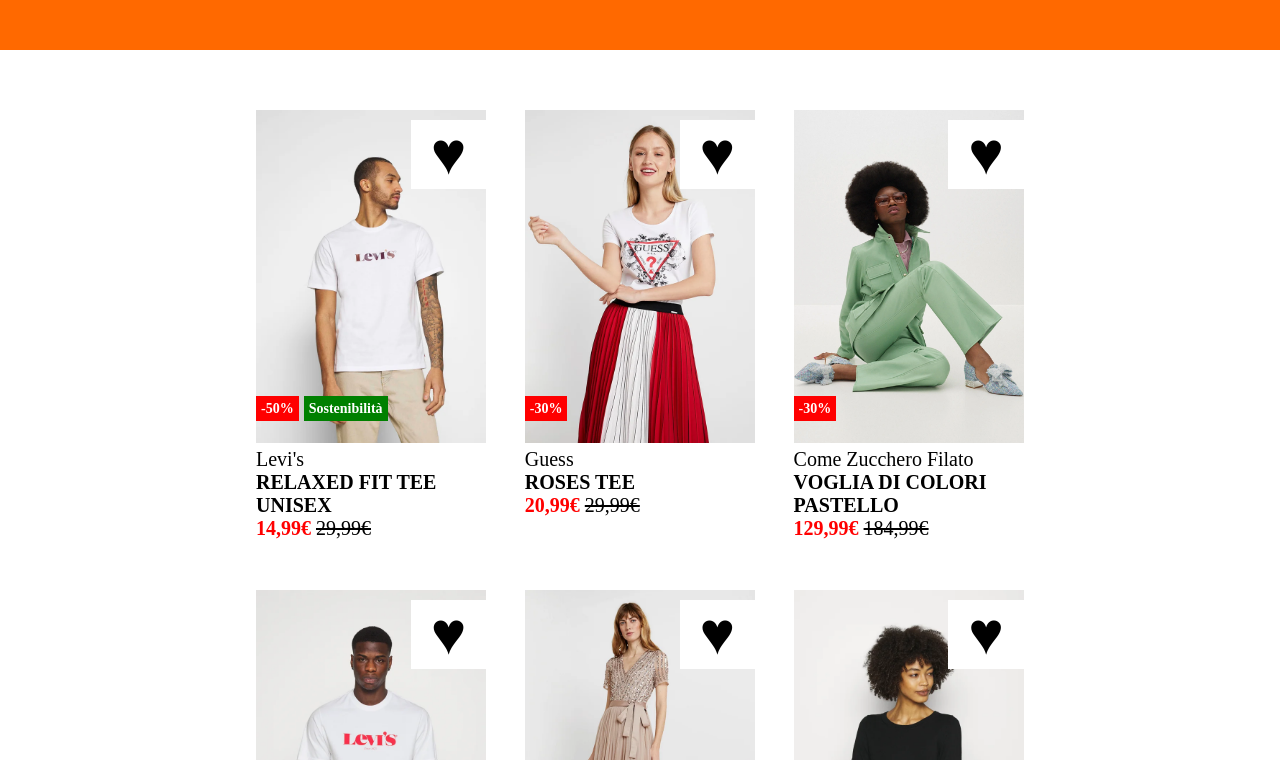
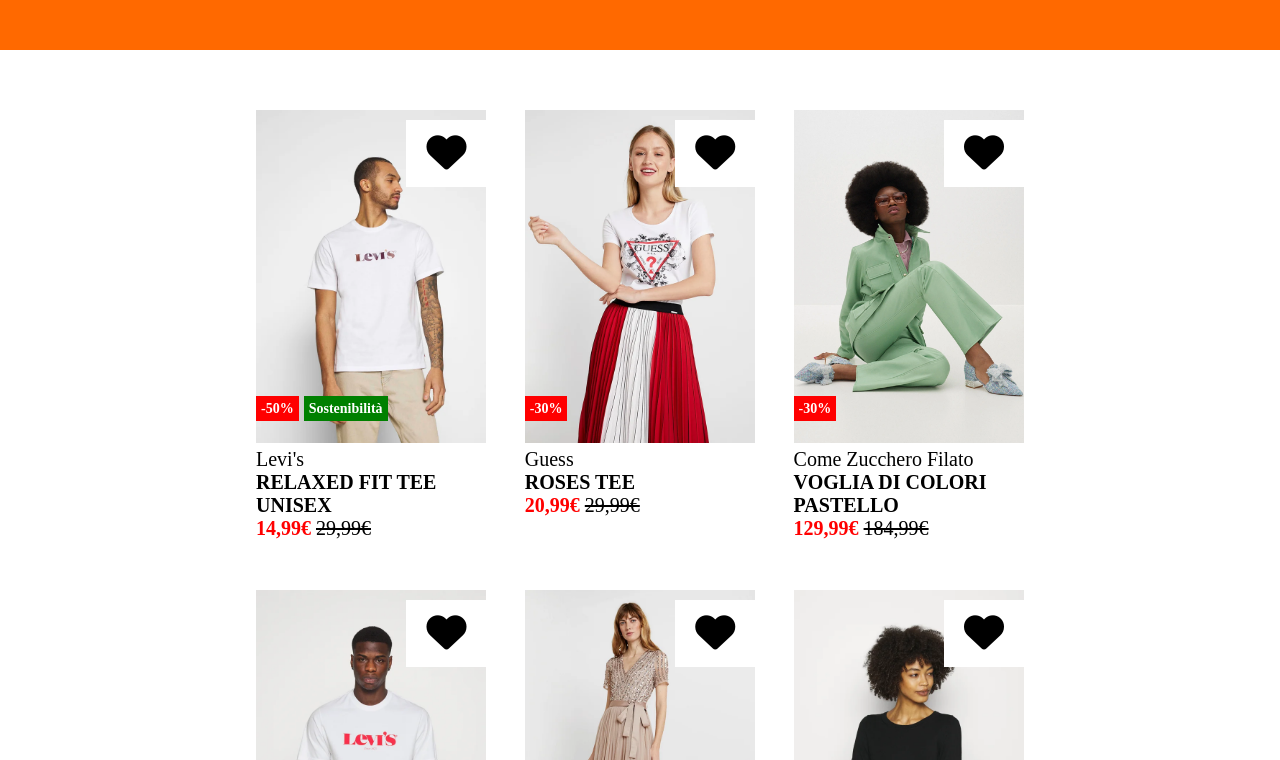
Before and after one commit to BeneArp/html-css-boolando, a plain HTML site: page index.html in a window 1280 px wide. Shown: the part 40-800 px from the top of the page. Drawn offline with Linux system fonts and the light colour scheme.

Commit message:
cambio icona cuore

```diff
--- a/css/style.css
+++ b/css/style.css
@@ -117,10 +117,10 @@ main .container{
 }
 
 .heart{
-    font-size: 60px;
+    font-size: 40px;
     background-color: white;
     margin-top: 10px;
-    padding: 0 20px;
+    padding: 10px 20px;
     position: absolute;
     right: 0;
     top: 0;
--- a/index.html
+++ b/index.html
@@ -51,7 +51,7 @@
                         </div>
 
                         <div class="heart">
-                            &hearts;
+                            <i class="fa-solid fa-heart"></i>
                         </div>
                     </div>
 
@@ -81,7 +81,7 @@
                         </div>
 
                         <div class="heart">
-                            &hearts;
+                            <i class="fa-solid fa-heart"></i>
                         </div>
                     </div>
 
@@ -111,7 +111,7 @@
                         </div>
 
                         <div class="heart">
-                            &hearts;
+                            <i class="fa-solid fa-heart"></i>
                         </div>
                     </div>
 
@@ -142,7 +142,7 @@
                         </div>
 
                         <div class="heart">
-                            &hearts;
+                            <i class="fa-solid fa-heart"></i>
                         </div>
                     </div>
 
@@ -168,7 +168,7 @@
                         <img src="img/5b.webp" alt="" class="sfondo">
 
                         <div class="heart">
-                           &hearts;
+                            <i class="fa-solid fa-heart"></i>
                         </div>
                     </div>
 
@@ -197,7 +197,7 @@
                         </div>
 
                         <div class="heart">
-                            &hearts;
+                            <i class="fa-solid fa-heart"></i>
                         </div>
                     </div>
 
```
